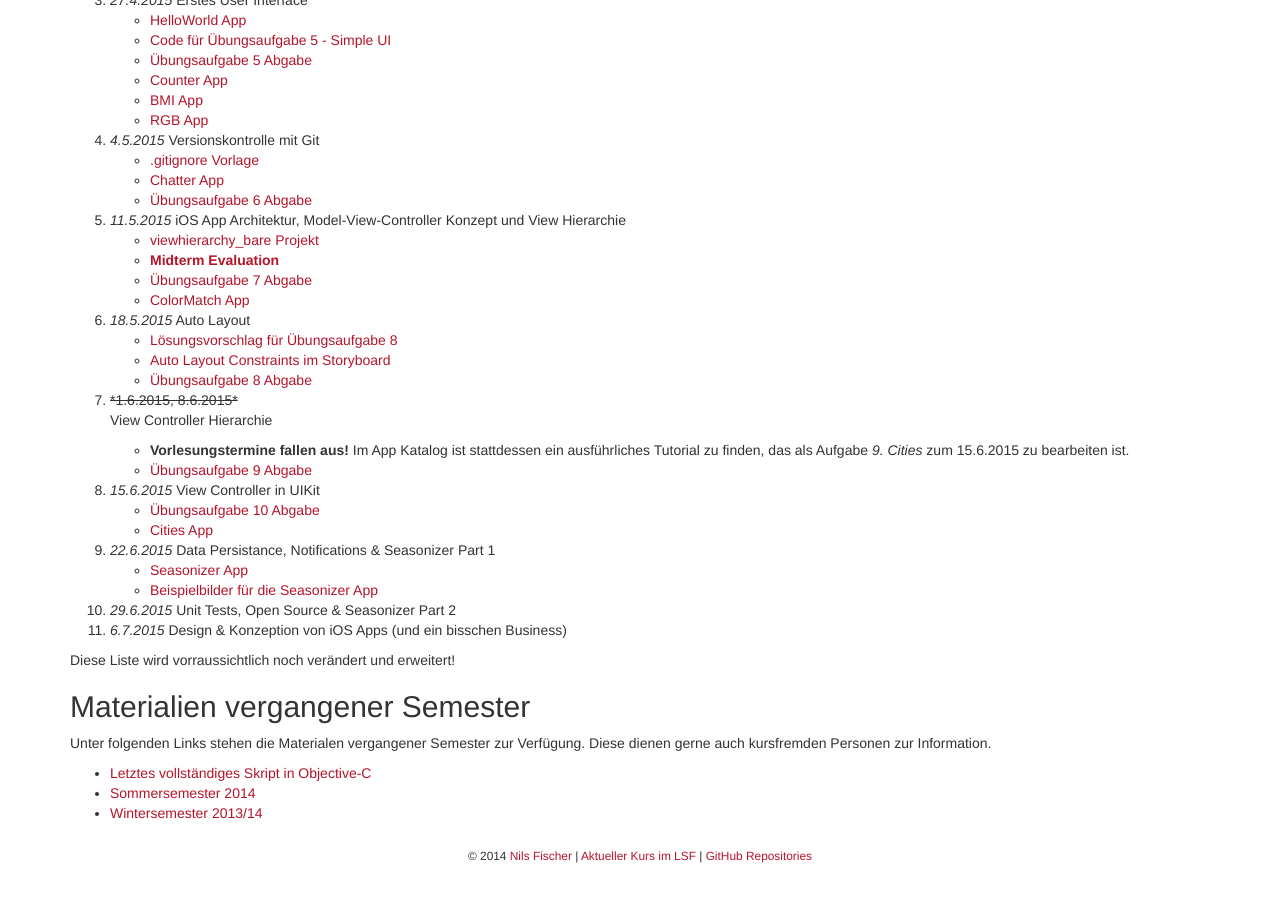
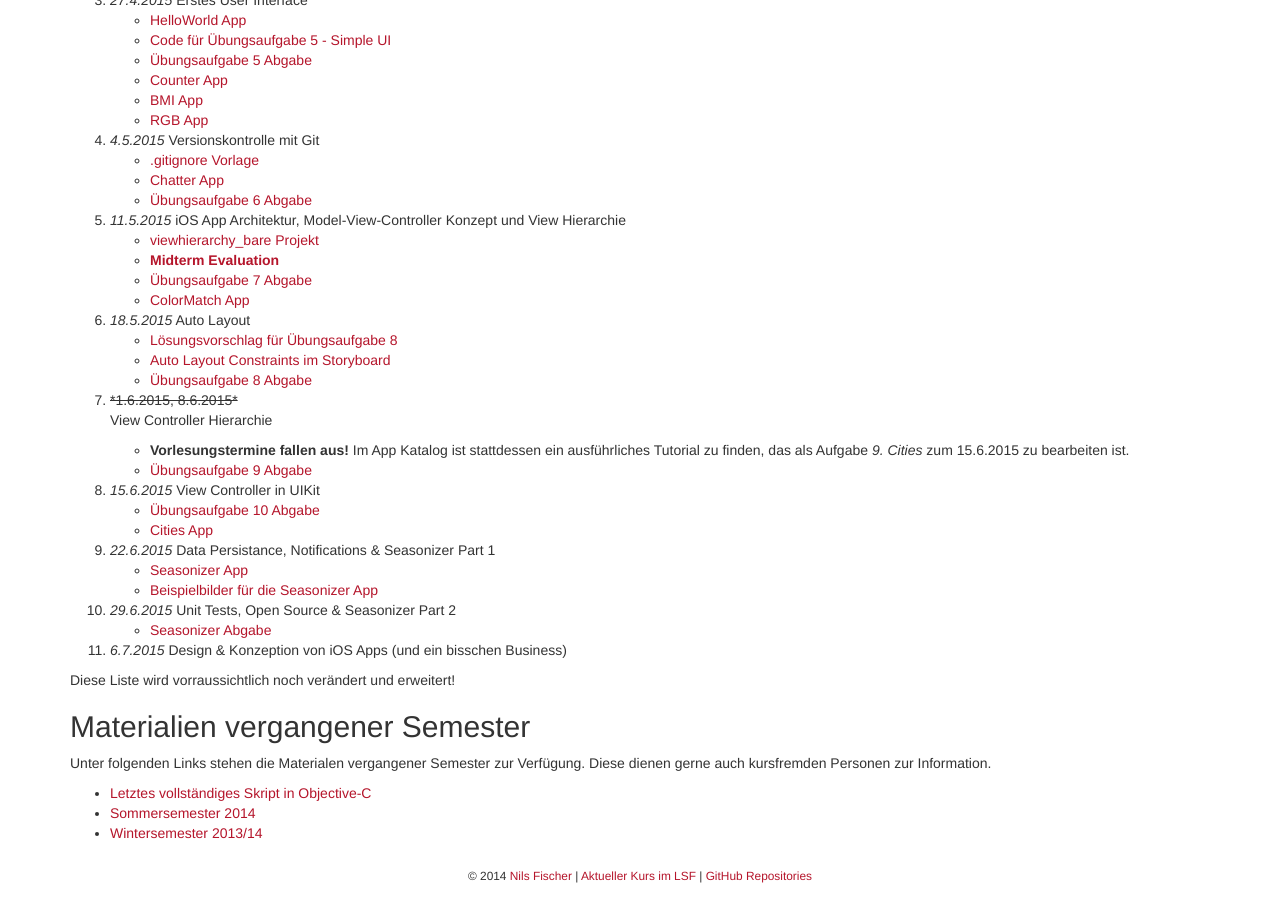
Before and after one commit to iOS-Dev-Kurs/iOS-Dev-Kurs.github.io, a Jekyll site: the page built from material/index.md, in a window 1280 px wide and 900 px high, scrolled down 681 px. Built offline with Jekyll 4.4.1, drawn with Linux system fonts in a browser that asks for light colours; Markdown is read by kramdown in place of the engine named in the settings.

Commit message:
added lecture 11 material

```diff
--- a/material/index.md
+++ b/material/index.md
@@ -58,6 +58,7 @@ Das Skript steht außerdem auf GitHub zur Verfügung: [https://github.com/iOS-De
 	- [Seasonizer App](https://github.com/iOS-Dev-Kurs/seasonizer)
 	- [Beispielbilder für die Seasonizer App](seasonizer_img.zip)
 10. *29.6.2015* Unit Tests, Open Source & Seasonizer Part 2
+	- [Seasonizer Abgabe](https://docs.google.com/forms/d/1DQPWb3nan3U0bAF_UGUk9csaZwi9JTo9VzS2kpzplo8/viewform?usp=send_form)
 11. *6.7.2015* Design & Konzeption von iOS Apps (und ein bisschen Business)
 
 Diese Liste wird vorraussichtlich noch verändert und erweitert!
```
